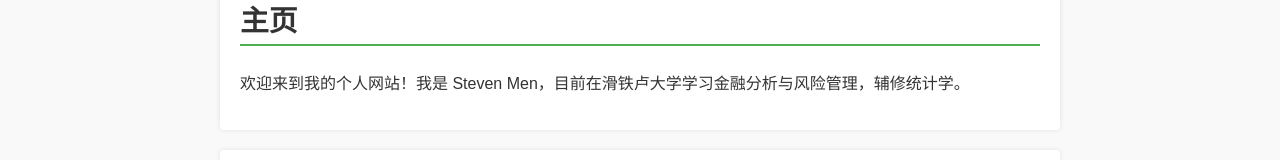
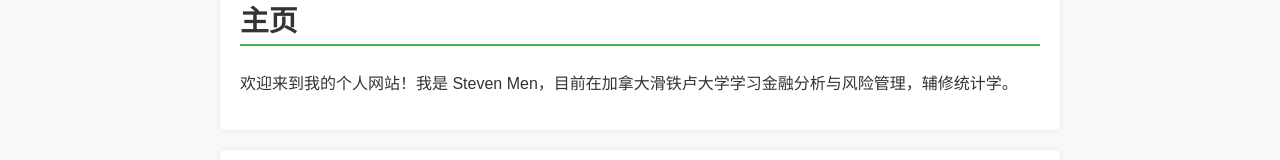
Before and after one commit to Steveveveve/men, a plain HTML site: page index.html in a window 1280 px wide. Shown: the part 290-450 px from the top of the page. Drawn offline with Linux system fonts and the light colour scheme.

Commit message:
Update index.html

```diff
--- a/index.html
+++ b/index.html
@@ -107,7 +107,7 @@
 
 <section id="home">
     <h2>主页</h2>
-    <p>欢迎来到我的个人网站！我是 Steven Men，目前在滑铁卢大学学习金融分析与风险管理，辅修统计学。</p>
+    <p>欢迎来到我的个人网站！我是 Steven Men，目前在加拿大滑铁卢大学学习金融分析与风险管理，辅修统计学。</p>
 </section>
 
 <section id="about">
```
